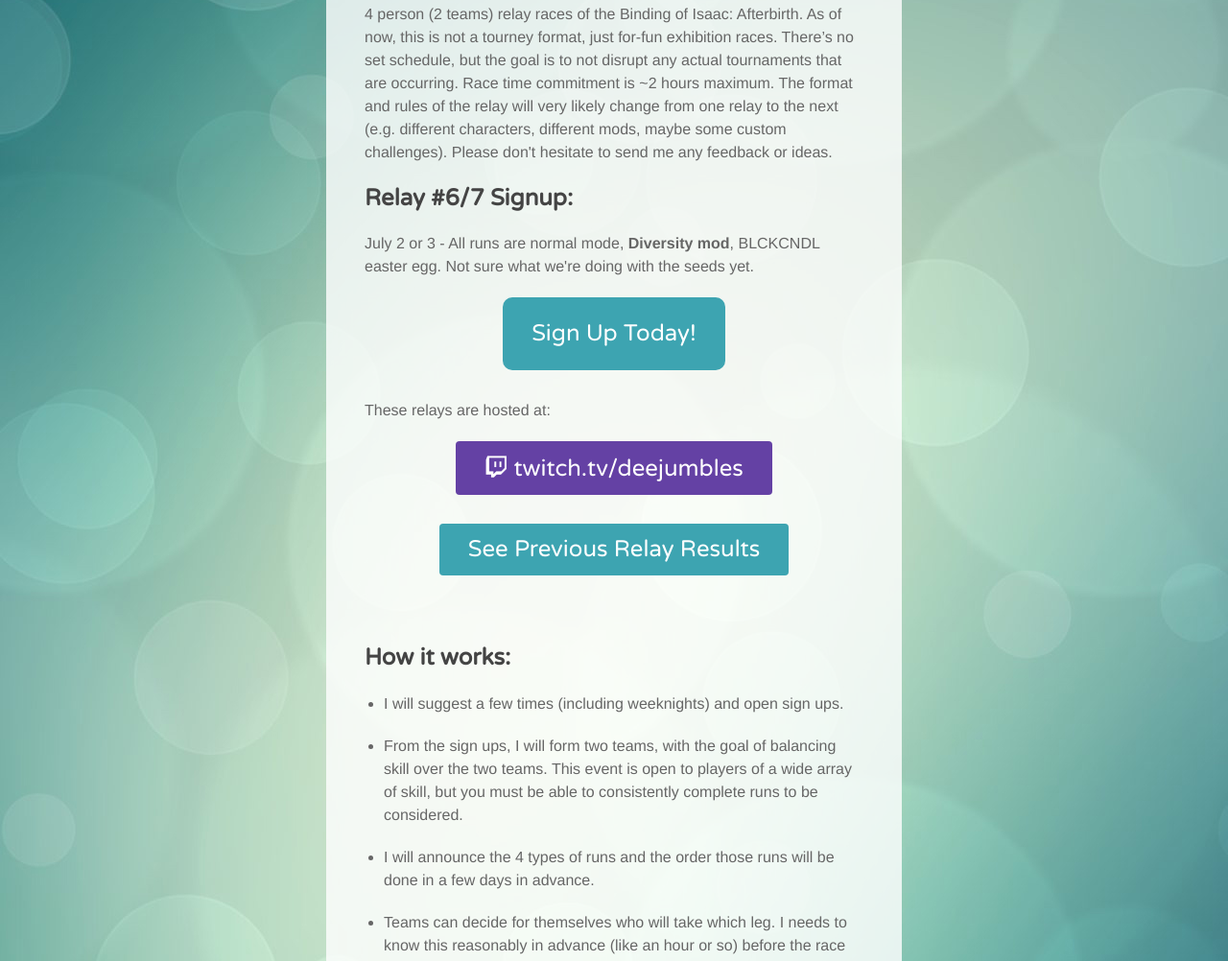
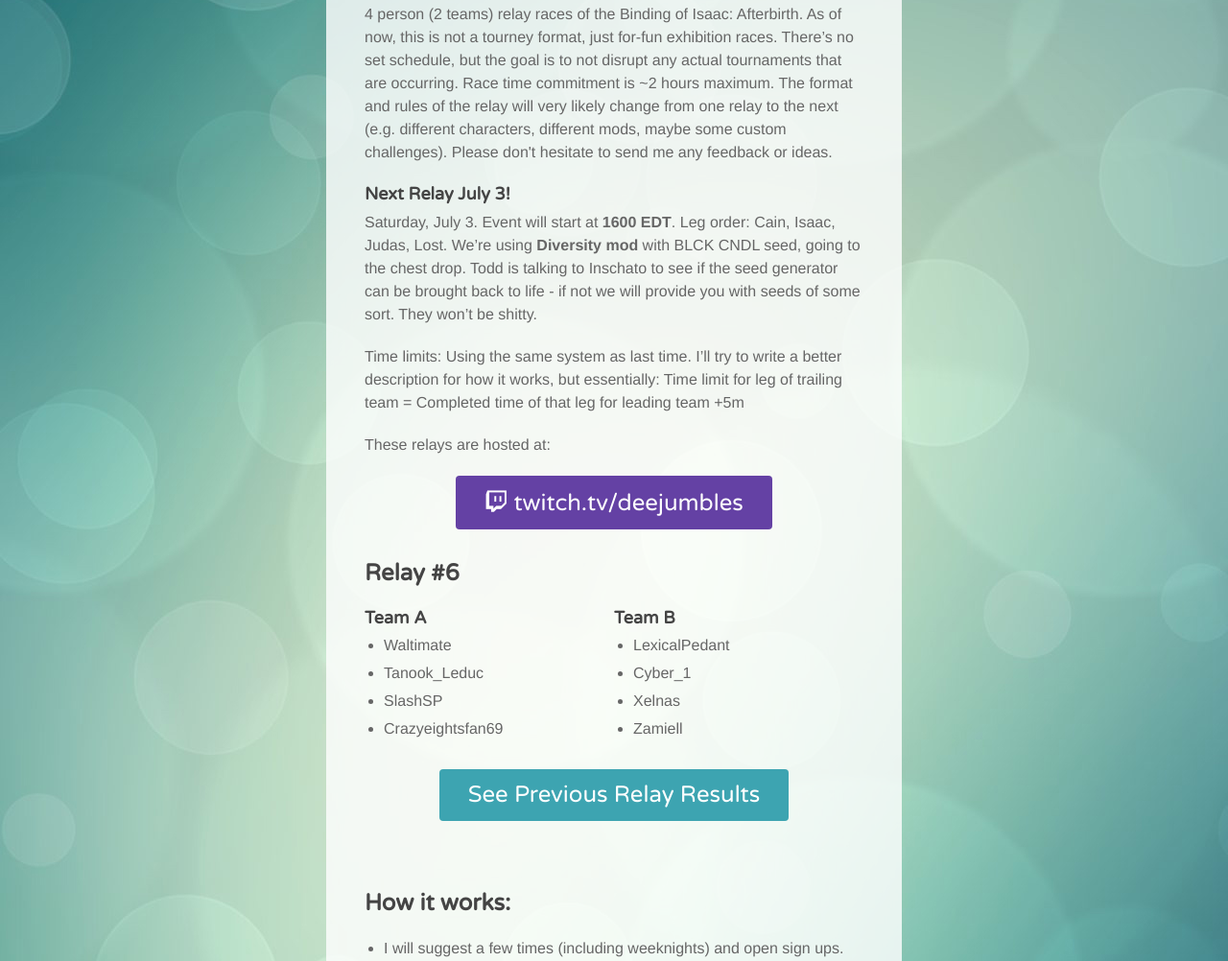
Before and after one commit to cranderveldt/deejumbles, a website: page rod/index.html in a window 1280 px wide. Shown: the part 541-1543 px from the top of the page at 96% size. Drawn offline with Linux system fonts and the light colour scheme.

Commit message:
site update

```diff
--- a/rod/index.html
+++ b/rod/index.html
@@ -25,22 +25,17 @@
 
     <p>4 person (2 teams) relay races of the Binding of Isaac: Afterbirth. As of now, this is not a tourney format, just for-fun exhibition races. There’s no set schedule, but the goal is to not disrupt any actual tournaments that are occurring. Race time commitment is ~2 hours maximum. The format and rules of the relay will very likely change from one relay to the next (e.g. different characters, different mods, maybe some custom challenges). Please don't hesitate to send me any feedback or ideas.</p>
 
-    <!-- <h3 class="h4">Next TBD</h3> -->
-    <!-- <p>Saturday, June 11. Event will start at <strong>1430 EDT</strong> with Relay #4. Relay #5 will follow, probably starting around <strong>1600 EDT</strong> - Cain, Isaac to BB and Maga Satan (key provided), Lost, Judas (<a href="http://bindingofisaacrebirth.gamepedia.com/Seeds" target="_blank">with D0NTST0P seed</a>). All runs are normal mode, Jud6s mod, BLCKCNDL easter egg.</p>
+    <h3 class="h4">Next Relay July 3!</h3>
+    <p>Saturday, July 3. Event will start at <strong>1600 EDT</strong>. Leg order: Cain, Isaac, Judas, Lost. We’re using <strong>Diversity mod</strong> with BLCK CNDL seed, going to the chest drop. Todd is talking to Inschato to see if the seed generator can be brought back to life - if not we will provide you with seeds of some sort. They won’t be shitty.</p>
 
-    <p>Please note: The D0NTST0P seed <strong>is a nontrivial change to the play style of the game</strong> which changes the value and utility of many items. It is quite difficult, and will require some practice, even from the highest skill level players.</p>
+    <p>Time limits: Using the same system as last time. I’ll try to write a better description for how it works, but essentially: Time limit for leg of trailing team = Completed time of that leg for leading team +5m</p>
 
-    <h4 class="h5">Time Limit Changes</h4>
-    <p>There is no predetermined time limit for each leg. Time limits are determined by whichever team finishes each leg first. The trailing team gets the length of time the leading team took to finish the leg in question, plus five minutes, to finish their corresponding leg.</p>
+    <!-- <h3 class="h3">Relay #6/7 Signup:</h3> -->
 
-    <p>For example: Player A1 v Player B1. A1 finishes in 15m, B1 has until 15 + 5 = 20m to finish their run. Player A2 (started at 15m) finishes in 15m. Player B2 (started at 20m) has 15+5 =20m to finish their leg, so on the clock they must finish by 40m.</p> -->
-
-    <h3 class="h3">Relay #6/7 Signup:</h3>
-
-    <p>July 2 or 3 - All runs are normal mode, <strong>Diversity mod</strong>, BLCKCNDL easter egg. Not sure what we're doing with the seeds yet.<!--  - Cain, Isaac (<a href="http://bindingofisaacrebirth.gamepedia.com/Seeds" target="_blank">with D0NTST0P seed</a>), Judas (to Mega Satan), Lost.  All runs are normal mode, Jud6s mod, BLCKCNDL easter egg. Relay order subject to change.--></p>
-    <div class="signup-container">
+    <!-- <p>July 2 or 3 - All runs are normal mode, <strong>Diversity mod</strong>, BLCKCNDL easter egg. Not sure what we're doing with the seeds yet. - Cain, Isaac, Judas (to Mega Satan), Lost.  All runs are normal mode, Jud6s mod, BLCKCNDL easter egg. Relay order subject to change.</p> -->
+    <!-- <div class="signup-container">
       <a href="https://goo.gl/jZ81ss" class="signup-button">Sign Up Today!</a>
-    </div>
+    </div> -->
 
     <p>These relays are hosted at:</p>
 
@@ -50,11 +45,11 @@
       </a>
     </div>
 
-    <!-- <h3 class="h3">Relay #4</h3>
+    <h3 class="h3">Relay #6</h3>
 
     <div class="flex-row-all">
       <div class="flex-col-6">
-        <h4 class="h4">Team Poop</h4>
+        <h4 class="h4">Team A</h4>
         <ul class="compact">
           <li>Waltimate</li>
           <li>Tanook_Leduc</li>
@@ -64,7 +59,7 @@
       </div>
 
       <div class="flex-col-6">
-        <h4 class="h4">Smot Pokers</h4>
+        <h4 class="h4">Team B</h4>
         <ul class="compact">
           <li>LexicalPedant</li>
           <li>Cyber_1</li>
@@ -73,30 +68,6 @@
         </ul>
       </div>
     </div>
-
-    <h3 class="h3">Relay #5</h3>
-
-    <div class="flex-row-all">
-      <div class="flex-col-6">
-        <h4 class="h4">Don't Hassel the Hoff</h4>
-        <ul class="compact">
-          <li>Peppicx</li>
-          <li>MagicDiner</li>
-          <li>HauntedQuest</li>
-          <li>ceehe</li>
-        </ul>
-      </div>
-
-      <div class="flex-col-6">
-        <h4 class="h4">Dongs</h4>
-        <ul class="compact">
-          <li>InvaderTimStreams</li>
-          <li>Hyphen_ated</li>
-          <li>Krakenos</li>
-          <li>DKlaww</li>
-        </ul>
-      </div>
-    </div> -->
 
     <div class="b-space-40 text-center">
       <a class="external-button internal-button" href="/rod/results.html">See Previous Relay Results</a>
```
